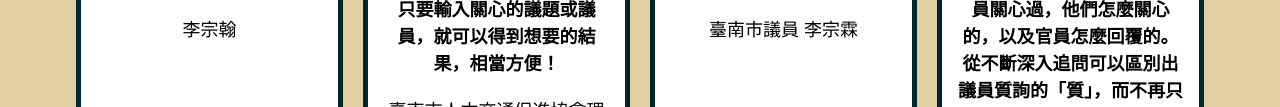
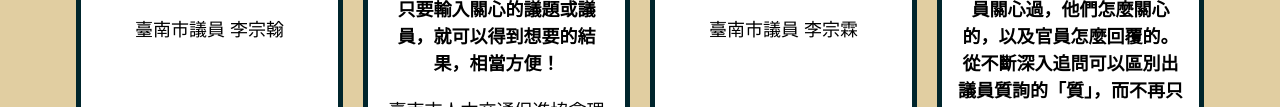
Before and after one commit to tainansprout/chatbot-page, a plain HTML site: page index.html in a window 1280 px wide. Shown: the part 3708-3815 px from the top of the page. Drawn offline with nearby package versions, Linux system fonts and the light colour scheme.

Commit message:
fix title

```diff
--- a/index.html
+++ b/index.html
@@ -208,7 +208,7 @@
     <div class="comment_01">
       <div class="frame-19"><img src="images/Vectors-Wrapper_9.svg" loading="lazy" width="82" height="82" alt="" class="vectors-wrapper-15">
         <div class="descrip_01">議會是複雜的叢林，這是改善環境期待蓬生麻中的園丁</div>
-        <div class="name_01">李宗翰<br></div>
+        <div class="name_01">臺南市議員 李宗翰<br></div>
       </div>
       <div class="frame-19"><img src="images/Vectors-Wrapper_9.svg" loading="lazy" width="82" height="82" alt="" class="vectors-wrapper-15">
         <div class="descrip_01">使用起來直觀，可以有效率的掌握台南市議會的資訊，只要輸入關心的議題或議員，就可以得到想要的結果，相當方便！</div>
```
